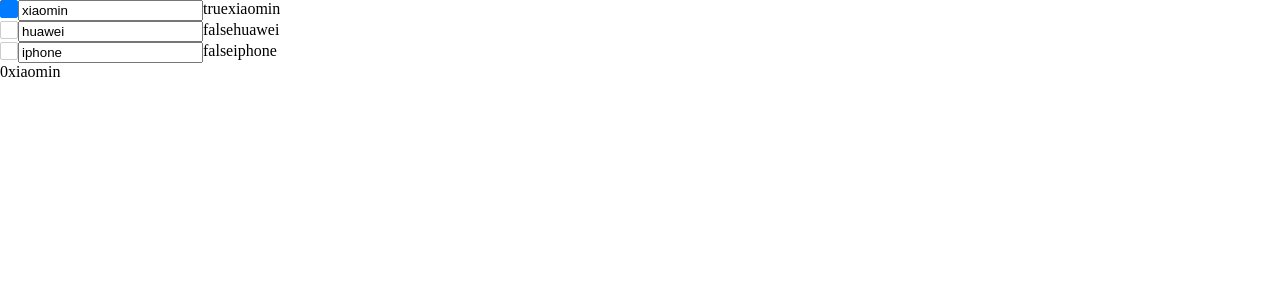
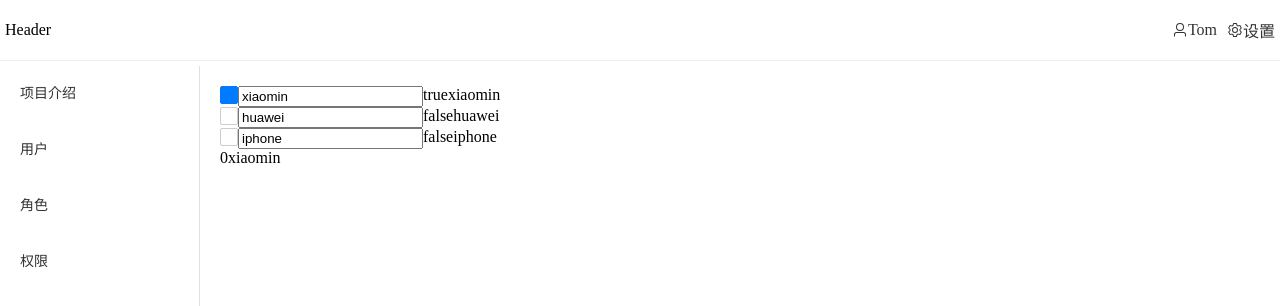
Before and after one commit to CZ-chenzhuang/vue-admin, a Vue app: page / in a window 1280 px wide. Shown: the top 306 px of the page. Built offline with nearby package versions, Linux system fonts and the light colour scheme; sample sign-in values are in the browser's storage.

Commit message:
feat: 页面布局，用户退出登录开发

```diff
--- a/src/App.vue
+++ b/src/App.vue
@@ -1,10 +1,11 @@
 <template>
   <!-- 一般vue项目都会使用vue-router -->
   <!-- 所以我们这里直接写一个 router-view -->
-  <div>
-    <!-- <router-link to="/">Home</router-link>
-    <router-link to="/login">Login</router-link> -->
-  </div>
   <router-view></router-view>
 </template>
 <script setup></script>
+<style lang="less">
+#app {
+  height: 100vh;
+}
+</style>
--- /dev/null
+++ b/src/layout/components/Header.vue
@@ -0,0 +1,68 @@
+<template>
+  <div class="header">
+    <div class="header-logo flex-center m05">Header</div>
+    <div class="flex-grow"></div>
+    <div class="header-user flex-center text-color-dark m05">
+      <el-icon><User /></el-icon>{{ userStore.username }}
+    </div>
+    <div class="header-setting flex-center text-color-dark m05" @click="drawer = true">
+      <el-icon><Setting /></el-icon>
+      设置
+    </div>
+
+    <el-drawer v-model="drawer" :with-header="false">
+      <div class="drawer-header">
+        <span>项目设置</span>
+        <span class="drawer-close">
+          <el-icon @click="drawer = false">
+            <Close />
+          </el-icon>
+        </span>
+      </div>
+      <div class="drawer-content">
+        <!-- 退出登录 -->
+        <el-button @click="logout">退出登录</el-button>
+      </div>
+    </el-drawer>
+  </div>
+</template>
+
+<script lang="ts" setup>
+import { useRouter } from 'vue-router';
+import { User, Setting, Close } from '@element-plus/icons-vue';
+import { ref } from 'vue';
+import { useUserStore } from '@/store/user';
+const router = useRouter();
+const userStore = useUserStore();
+
+const drawer = ref(false);
+
+const logout = () => {
+  window.sessionStorage.removeItem('userInfo');
+  router.push('/login');
+};
+</script>
+<style lang="less" scoped>
+.header {
+  display: flex;
+  width: 100%;
+  height: 60px;
+  border-bottom: 1px solid #eee;
+  margin-bottom: 5px;
+}
+.header-setting {
+  cursor: pointer;
+}
+.drawer-header {
+  display: flex;
+  justify-content: space-between;
+  align-items: center;
+  font-size: 18px;
+  padding: 10px 0;
+  border-bottom: 1px solid #eee;
+  margin-bottom: 10px;
+  .drawer-close {
+    cursor: pointer;
+  }
+}
+</style>
--- /dev/null
+++ b/src/layout/index.vue
@@ -0,0 +1,48 @@
+<template>
+  <div class="common-layout">
+    <el-container>
+      <el-header>
+        <Header></Header>
+      </el-header>
+      <el-container>
+        <el-aside width="200px">
+          <el-menu default-active="" class="el-menu-vertical-demo">
+            <el-menu-item index="1">
+              <span>项目介绍</span>
+            </el-menu-item>
+            <el-menu-item index="2">
+              <span>用户</span>
+            </el-menu-item>
+            <el-menu-item index="3">
+              <span>角色</span>
+            </el-menu-item>
+            <el-menu-item index="4">
+              <span>权限</span>
+            </el-menu-item>
+          </el-menu>
+        </el-aside>
+        <el-main>
+          <router-view></router-view>
+        </el-main>
+      </el-container>
+    </el-container>
+  </div>
+</template>
+<script lang="ts" setup>
+import Header from './components/Header.vue';
+</script>
+<style scoped lang="less">
+.common-layout {
+  height: 100%;
+  .el-container {
+    height: 100%;
+  }
+}
+.el-menu {
+  height: 100%;
+}
+.el-header {
+  padding: 0;
+  height: auto;
+}
+</style>
--- a/src/router/modules/home.ts
+++ b/src/router/modules/home.ts
@@ -1,7 +1,14 @@
 export default {
   path: '/',
-  name: 'home',
-  component: () => import('@/views/home/index.vue'),
+  name: 'homePage',
+  component: () => import('@/layout/index.vue'),
   meta: {},
-  children: []
+  children: [
+    {
+      path: '/',
+      name: 'home',
+      component: () => import('@/views/home/index.vue'),
+      meta: {}
+    }
+  ]
 };
--- a/src/styles/custom.less
+++ b/src/styles/custom.less
@@ -0,0 +1,17 @@
+.flex-center {
+  display: flex;
+  justify-content: center;
+  align-items: center;
+}
+
+.flex-grow {
+  flex-grow: 1;
+}
+
+.m05 {
+  margin: 5px;
+}
+
+.text-color-dark {
+  color: #333;
+}
--- a/src/views/login/index.vue
+++ b/src/views/login/index.vue
@@ -18,9 +18,10 @@
 </template>
 <script lang="ts" setup>
 import { reactive } from 'vue';
+import { useRouter } from 'vue-router';
 import { User, Lock } from '@element-plus/icons-vue';
 import { useUserStore } from '@/store/user/index';
-import router from '@/router';
+const router = useRouter();
 const userStore = useUserStore();
 const userInfo = reactive({
   username: '',
```
